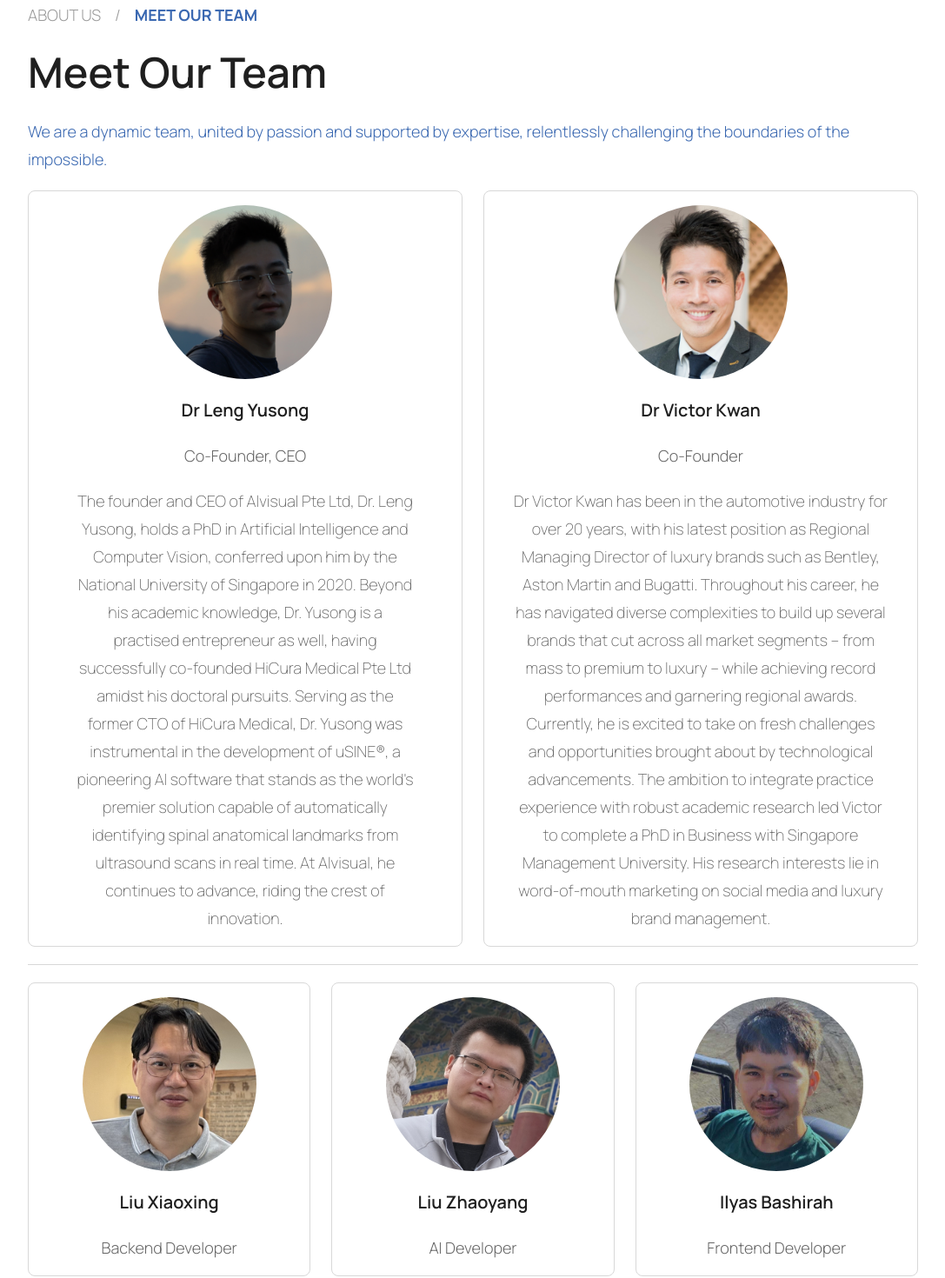
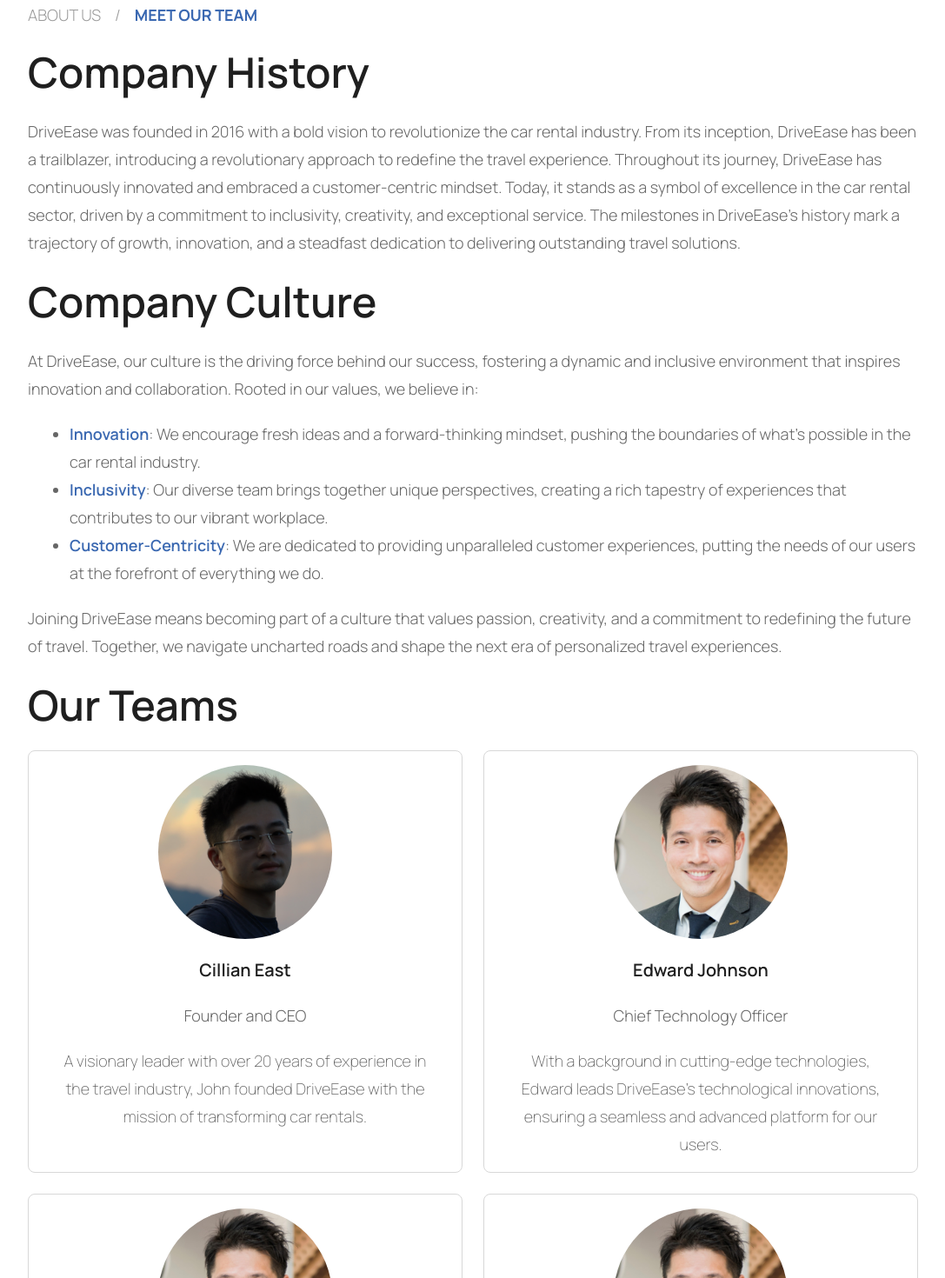
Before and after one commit to hanasyarif/code-challenge-2, a Next.js app: page /teams in a window 1280 px wide. Shown: the part 740-2210 px from the top of the page at 87% size, without its empty margins (96-1183 px from the left). Built offline with nearby package versions, Linux system fonts and the light colour scheme.

Commit message:
fix: about us

```diff
--- a/src/features/teams/constants/dictionaries/dictionaries.js
+++ b/src/features/teams/constants/dictionaries/dictionaries.js
@@ -1,9 +1,7 @@
 import "server-only";
-import zh from "./locale/zh.json";
 import en from "./locale/en.json";
 
 const dictionaries = {
-  de: zh,
   en: en,
 };
 export const getTeamsFeatureDictionaries = (locale) => dictionaries[locale];
--- a/src/features/teams/constants/dictionaries/locale/en.json
+++ b/src/features/teams/constants/dictionaries/locale/en.json
@@ -18,46 +18,64 @@
     }
   ],
   "team": {
-    "headline": "Meet Our Team",
-    "subline": "We are a dynamic team, united by passion and supported by expertise, relentlessly challenging the boundaries of the impossible.",
-    "description": "The founder and CEO of Alvisual Pte Ltd, Dr. Leng Yusong, holds a PhD in Artificial Intelligence and Computer Vision, conferred upon him by the National University of Singapore in 2020. Beyond his academic knowledge, Dr. Yusong is a practised entrepreneur as well, having successfully co-founded HiCura Medical Pte Ltd amidst his doctoral pursuits. Serving as the former CTO of HiCura Medical, Dr. Yusong was instrumental in the development of uSINE®, a pioneering AI software that stands as the world's premier solution capable of automatically identifying spinal anatomical landmarks from ultrasound scans in real time. At Alvisual, he continues to advance, riding the crest of innovation.",
+    "history": {
+      "headline": "Company History",
+      "description": "DriveEase was founded in 2016 with a bold vision to revolutionize the car rental industry. From its inception, DriveEase has been a trailblazer, introducing a revolutionary approach to redefine the travel experience. Throughout its journey, DriveEase has continuously innovated and embraced a customer-centric mindset. Today, it stands as a symbol of excellence in the car rental sector, driven by a commitment to inclusivity, creativity, and exceptional service. The milestones in DriveEase's history mark a trajectory of growth, innovation, and a steadfast dedication to delivering outstanding travel solutions."
+    },
+    "culture": {
+      "headline": "Company Culture",
+      "description": "At DriveEase, our culture is the driving force behind our success, fostering a dynamic and inclusive environment that inspires innovation and collaboration. Rooted in our values, we believe in:",
+      "aspects": [
+        {
+          "id": "wrinkle_assesment",
+          "name": "Innovation",
+          "description": "We encourage fresh ideas and a forward-thinking mindset, pushing the boundaries of what's possible in the car rental industry."
+        },
+        {
+          "id": "acne_analysis",
+          "name": "Inclusivity",
+          "description": "Our diverse team brings together unique perspectives, creating a rich tapestry of experiences that contributes to our vibrant workplace."
+        },
+        {
+          "id": "pigmentation_profiling",
+          "name": "Customer-Centricity",
+          "description": "We are dedicated to providing unparalleled customer experiences, putting the needs of our users at the forefront of everything we do."
+        }
+      ],
+      "description_2": "Joining DriveEase means becoming part of a culture that values passion, creativity, and a commitment to redefining the future of travel. Together, we navigate uncharted roads and shape the next era of personalized travel experiences."
+    },
+    "teams": {
+      "headline": "Our Teams"
+    },
+
     "founders": [
       {
         "id": "0",
-        "name": "Dr Leng Yusong",
-        "role": "Co-Founder, CEO",
+        "name": "Cillian East",
+        "role": "Founder and CEO",
         "photo": "/images/teams/founder/yusong.png",
-        "description": "The founder and CEO of Alvisual Pte Ltd, Dr. Leng Yusong, holds a PhD in Artificial Intelligence and Computer Vision, conferred upon him by the National University of Singapore in 2020. Beyond his academic knowledge, Dr. Yusong is a practised entrepreneur as well, having successfully co-founded HiCura Medical Pte Ltd amidst his doctoral pursuits. Serving as the former CTO of HiCura Medical, Dr. Yusong was instrumental in the development of uSINE®, a pioneering AI software that stands as the world's premier solution capable of automatically identifying spinal anatomical landmarks from ultrasound scans in real time. At Alvisual, he continues to advance, riding the crest of innovation."
+        "description": "A visionary leader with over 20 years of experience in the travel industry, John founded DriveEase with the mission of transforming car rentals."
       },
       {
         "id": "0",
-        "name": "Dr Victor Kwan",
-        "role": "Co-Founder",
+        "name": "Edward Johnson",
+        "role": "Chief Technology Officer",
         "photo": "/images/teams/founder/victor.png",
-        "description": "Dr Victor Kwan has been in the automotive industry for over 20 years, with his latest position as Regional Managing Director of luxury brands such as Bentley, Aston Martin and Bugatti. Throughout his career, he has navigated diverse complexities to build up several brands that cut across all market segments – from mass to premium to luxury – while achieving record performances and garnering regional awards. Currently, he is excited to take on fresh challenges and opportunities brought about by technological advancements. The ambition to integrate practice experience with robust academic research led Victor to complete a PhD in Business with Singapore Management University. His research interests lie in word-of-mouth marketing on social media and luxury brand management."
-      }
-    ],
-    "employees": [
+        "description": "With a background in cutting-edge technologies, Edward leads DriveEase's technological innovations, ensuring a seamless and advanced platform for our users."
+      },
       {
         "id": "0",
-        "name": "Liu Xiaoxing",
-        "role": "Backend Developer",
-        "photo": "/images/teams/employee/liu_xiaoxing.png",
-        "description": ""
+        "name": "Matthias Herald",
+        "role": "Customer Experience Manager",
+        "photo": "/images/teams/founder/victor.png",
+        "description": "Matthias brings a wealth of experience in customer service, ensuring that every interaction with DriveEase exceeds expectations."
       },
       {
-        "id": "1",
-        "name": "Liu Zhaoyang",
-        "role": "AI Developer",
-        "photo": "/images/teams/employee/liu_zhaoyang_5.jpeg",
-        "description": ""
-      },
-      {
-        "id": "2",
-        "name": "Ilyas Bashirah",
-        "role": "Frontend Developer",
-        "photo": "/images/teams/employee/ilyas_bashirah.png",
-        "description": ""
+        "id": "0",
+        "name": "Michael Chen",
+        "role": "Head of Operations",
+        "photo": "/images/teams/founder/victor.png",
+        "description": "Michael oversees the operational excellence of DriveEase, leveraging years of experience to optimize processes and enhance the overall customer journey."
       }
     ]
   }
--- a/src/features/teams/constants/dictionaries/locale/zh.json
+++ /dev/null
@@ -1,64 +0,0 @@
-{
-  "banner": {
-    "image": "/images/teams/background.image.png",
-    "alt": "meet-our-team"
-  },
-  "breadcrumb": [
-    {
-      "id": "about-us",
-      "name": "About Us",
-      "link": "/",
-      "disabled": false
-    },
-    {
-      "id": "Meet Our Team",
-      "name": "Meet Our Team",
-      "link": "",
-      "disabled": true
-    }
-  ],
-  "team": {
-    "headline": "Meet Our Team",
-    "subline": "We are a dynamic team, united by passion and supported by expertise, relentlessly challenging the boundaries of the impossible.",
-    "description": "The founder and CEO of Alvisual Pte Ltd, Dr. Leng Yusong, holds a PhD in Artificial Intelligence and Computer Vision, conferred upon him by the National University of Singapore in 2020. Beyond his academic knowledge, Dr. Yusong is a practised entrepreneur as well, having successfully co-founded HiCura Medical Pte Ltd amidst his doctoral pursuits. Serving as the former CTO of HiCura Medical, Dr. Yusong was instrumental in the development of uSINE®, a pioneering AI software that stands as the world's premier solution capable of automatically identifying spinal anatomical landmarks from ultrasound scans in real time. At Alvisual, he continues to advance, riding the crest of innovation.",
-    "founders": [
-      {
-        "id": "0",
-        "name": "Dr Leng Yusong",
-        "role": "Co-Founder, CEO",
-        "photo": "/images/teams/founder/yusong.png",
-        "description": "The founder and CEO of Alvisual Pte Ltd, Dr. Leng Yusong, holds a PhD in Artificial Intelligence and Computer Vision, conferred upon him by the National University of Singapore in 2020. Beyond his academic knowledge, Dr. Yusong is a practised entrepreneur as well, having successfully co-founded HiCura Medical Pte Ltd amidst his doctoral pursuits. Serving as the former CTO of HiCura Medical, Dr. Yusong was instrumental in the development of uSINE®, a pioneering AI software that stands as the world's premier solution capable of automatically identifying spinal anatomical landmarks from ultrasound scans in real time. At Alvisual, he continues to advance, riding the crest of innovation."
-      },
-      {
-        "id": "0",
-        "name": "Dr Victor Kwan",
-        "role": "Co-Founder",
-        "photo": "/images/teams/founder/victor.png",
-        "description": "Dr Victor Kwan has been in the automotive industry for over 20 years, with his latest position as Regional Managing Director of luxury brands such as Bentley, Aston Martin and Bugatti. Throughout his career, he has navigated diverse complexities to build up several brands that cut across all market segments – from mass to premium to luxury – while achieving record performances and garnering regional awards. Currently, he is excited to take on fresh challenges and opportunities brought about by technological advancements. The ambition to integrate practice experience with robust academic research led Victor to complete a PhD in Business with Singapore Management University. His research interests lie in word-of-mouth marketing on social media and luxury brand management."
-      }
-    ],
-    "employees": [
-      {
-        "id": "0",
-        "name": "Liu Xiaoxing",
-        "role": "Backend Developer",
-        "photo": "/images/teams/employee/liu_xiaoxing.png",
-        "description": ""
-      },
-      {
-        "id": "1",
-        "name": "Liu Zhaoyang",
-        "role": "AI Developer",
-        "photo": "/images/teams/employee/liu_zhaoyang_5.jpeg",
-        "description": ""
-      },
-      {
-        "id": "2",
-        "name": "Ilyas Bashirah",
-        "role": "Frontend Developer",
-        "photo": "/images/teams/employee/ilyas_bashirah.png",
-        "description": ""
-      }
-    ]
-  }
-}
--- a/src/features/teams/fragments/content/Content.teams.jsx
+++ b/src/features/teams/fragments/content/Content.teams.jsx
@@ -5,7 +5,6 @@
 import Breadcrumb from "@/core/ui/components/breadcrumb/Breadcrumb.component";
 import { useTeamsDictionaries } from "../../zustand/dictionaries/store";
 import PersonnelCardTeams from "../../components/personnel_card/PersonnelCard.teams";
-
 
 export default function ContentTeams() {
   const dict = useTeamsDictionaries.getState().dict;
@@ -22,6 +21,7 @@
           >
             <Breadcrumb list={dict.breadcrumb} />
 
+            {/* history */}
             <div
               className={clsx(
                 "grid grid-cols-1 place-content-start place-items-start gap-y-[1.25rem]",
@@ -33,15 +33,89 @@
                   "text-[2.5rem] md:text-[3rem] leading-[3.375rem] md:leading-[4rem] text-eerie-black font-semibold"
                 )}
               >
-                {dict.team.headline}
+                {dict.team.history.headline}
               </h2>
               <h3
                 className={clsx(
-                  "text-[1rem] md:text-[1.125rem] leading-[1.5rem] md:leading-[2rem] text-primary font-light"
+                  "text-[1rem] md:text-[1.125rem] leading-[1.5rem] md:leading-[2rem] text-granite-gray font-light"
                 )}
               >
-                {dict.team.subline}
+                {dict.team.history.description}
               </h3>
+            </div>
+
+            {/* culture */}
+            <div
+              className={clsx(
+                "grid grid-cols-1 place-content-start place-items-start gap-y-[1.25rem]",
+                "w-full"
+              )}
+            >
+              <h2
+                className={clsx(
+                  "text-[2.5rem] md:text-[3rem] leading-[3.375rem] md:leading-[4rem] text-eerie-black font-semibold"
+                )}
+              >
+                {dict.team.culture.headline}
+              </h2>
+              <h3
+                className={clsx(
+                  "text-[1rem] md:text-[1.125rem] leading-[1.5rem] md:leading-[2rem] text-granite-gray font-light"
+                )}
+              >
+                {dict.team.culture.description}
+              </h3>
+
+              <ul className={clsx("list-disc", "pl-[3rem]")}>
+                {dict.team.culture.aspects.map((aspect, aspectIndex) => (
+                  <li
+                    key={aspectIndex}
+                    className={clsx(
+                      "text-[1.125rem] leading-[2rem] font-light text-granite-gray"
+                    )}
+                  >
+                    <span
+                      className={clsx(
+                        "text-[1.125rem] leading-[2rem] font-semibold text-primary"
+                      )}
+                    >
+                      {aspect.name}
+                    </span>
+                    {": "}
+                    <span
+                      className={clsx(
+                        "text-[1.125rem] leading-[2rem] font-light text-granite-gray"
+                      )}
+                    >
+                      {aspect.description}
+                    </span>
+                  </li>
+                ))}
+              </ul>
+
+              <h3
+                className={clsx(
+                  "text-[1rem] md:text-[1.125rem] leading-[1.5rem] md:leading-[2rem] text-granite-gray font-light"
+                )}
+              >
+                {dict.team.culture.description_2}
+              </h3>
+            </div>
+
+            {/* teams */}
+            <div
+              className={clsx(
+                "grid grid-cols-1 place-content-start place-items-start gap-y-[1.25rem]",
+                "w-full"
+              )}
+            >
+              <h2
+                className={clsx(
+                  "text-[2.5rem] md:text-[3rem] leading-[3.375rem] md:leading-[4rem] text-eerie-black font-semibold"
+                )}
+              >
+                {dict.team.teams.headline}
+              </h2>
             </div>
 
             <div
@@ -71,28 +145,6 @@
                   />
                 ))}
               </div>
-
-              <hr
-                className={clsx("w-full", "border-t border-t-light-silver")}
-              />
-
-              <div
-                className={clsx(
-                  "grid grid-cols-1 lg:grid-cols-3 place-content-start place-items-start gap-y-[1.5rem] gap-x-[1.5rem]",
-                  "w-full"
-                )}
-              >
-                {dict.team.employees.map((employee) => (
-                  <PersonnelCardTeams
-                    key={employee.id}
-                    name={employee.name}
-                    role={employee.role}
-                    photo={employee.photo}
-                    description={employee.description}
-                    variant={"narrow"}
-                  />
-                ))}
-              </div>
             </div>
           </div>
         </ContentSection>
```
